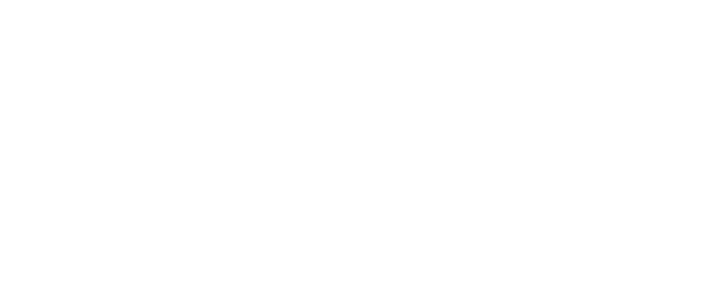
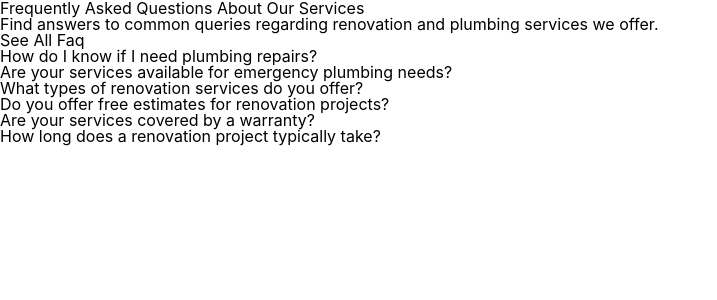
Before and after one commit to Olesia2805/Renov, a React (Vite) app: page / in a window 1280 px wide. Shown: the top 300 px of the page, without its empty margins (0-717 px from the left). Built offline with nearby package versions, Linux system fonts and the light colour scheme.

Commit message:
add scratch FAQ section

```diff
--- a/src/components/layout/FAQSection.tsx
+++ b/src/components/layout/FAQSection.tsx
@@ -1,5 +1,24 @@
+import Button from "../ui/Button";
+
 const FAQSection = () => {
-  return <></>;
+  return (
+    <>
+      <h2>Frequently Asked Questions About Our Services</h2>
+      <p>
+        Find answers to common queries regarding renovation and plumbing
+        services we offer.
+      </p>
+      <Button title="See All Faq" />
+      <ul>
+        <li>How do I know if I need plumbing repairs?</li>
+        <li>Are your services available for emergency plumbing needs?</li>
+        <li>What types of renovation services do you offer?</li>
+        <li>Do you offer free estimates for renovation projects?</li>
+        <li>Are your services covered by a warranty?</li>
+        <li>How long does a renovation project typically take?</li>
+      </ul>
+    </>
+  );
 };
 
 export default FAQSection;
--- a/src/components/ui/Button.tsx
+++ b/src/components/ui/Button.tsx
@@ -0,0 +1,9 @@
+type ButtonProps = {
+  title: string;
+};
+
+const Button = ({ title }: ButtonProps) => {
+  return <button type="button">{title}</button>;
+};
+
+export default Button;
--- a/src/components/ui/Input.tsx
+++ b/src/components/ui/Input.tsx
@@ -0,0 +1,5 @@
+const Input = () => {
+  return <></>;
+};
+
+export default Input;
```
